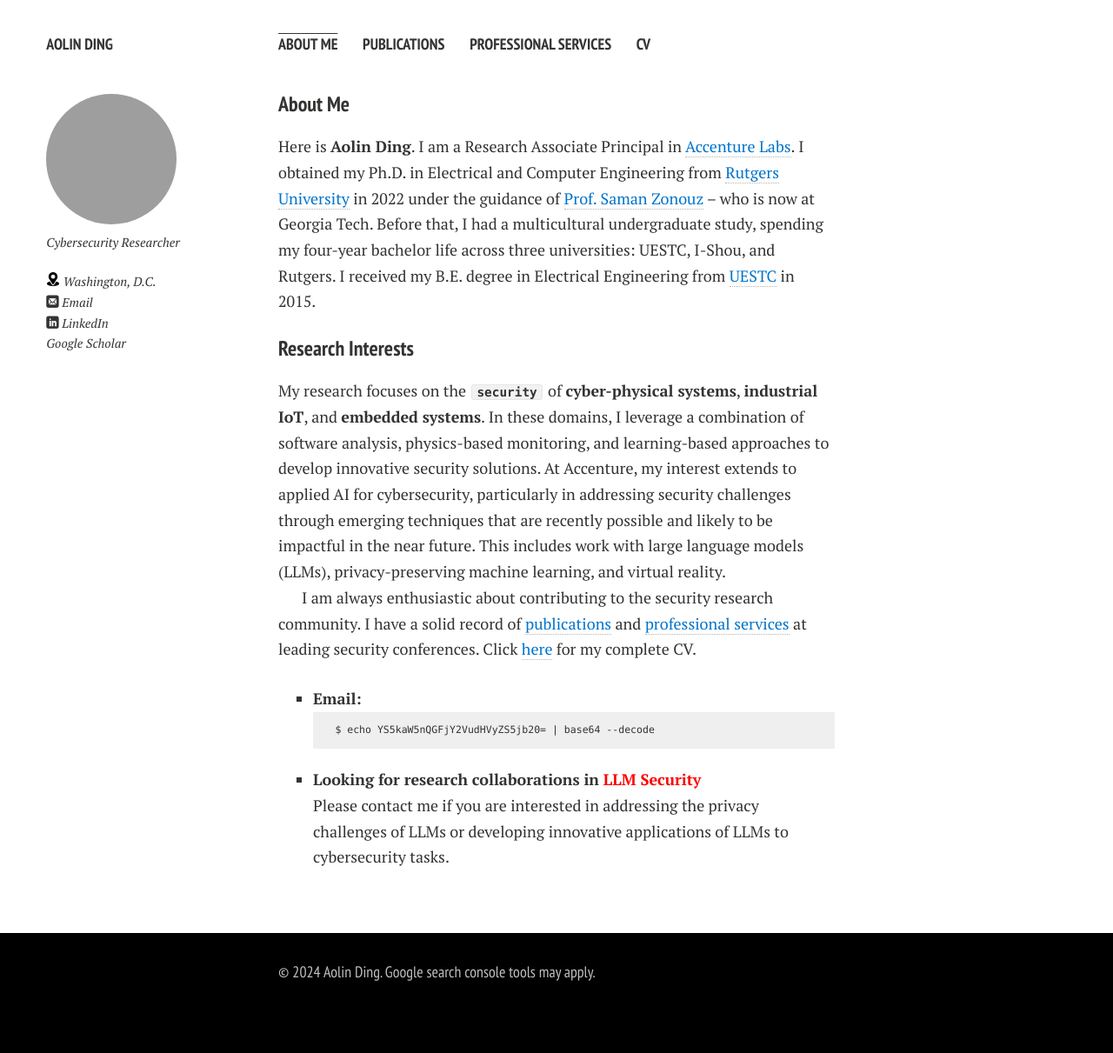
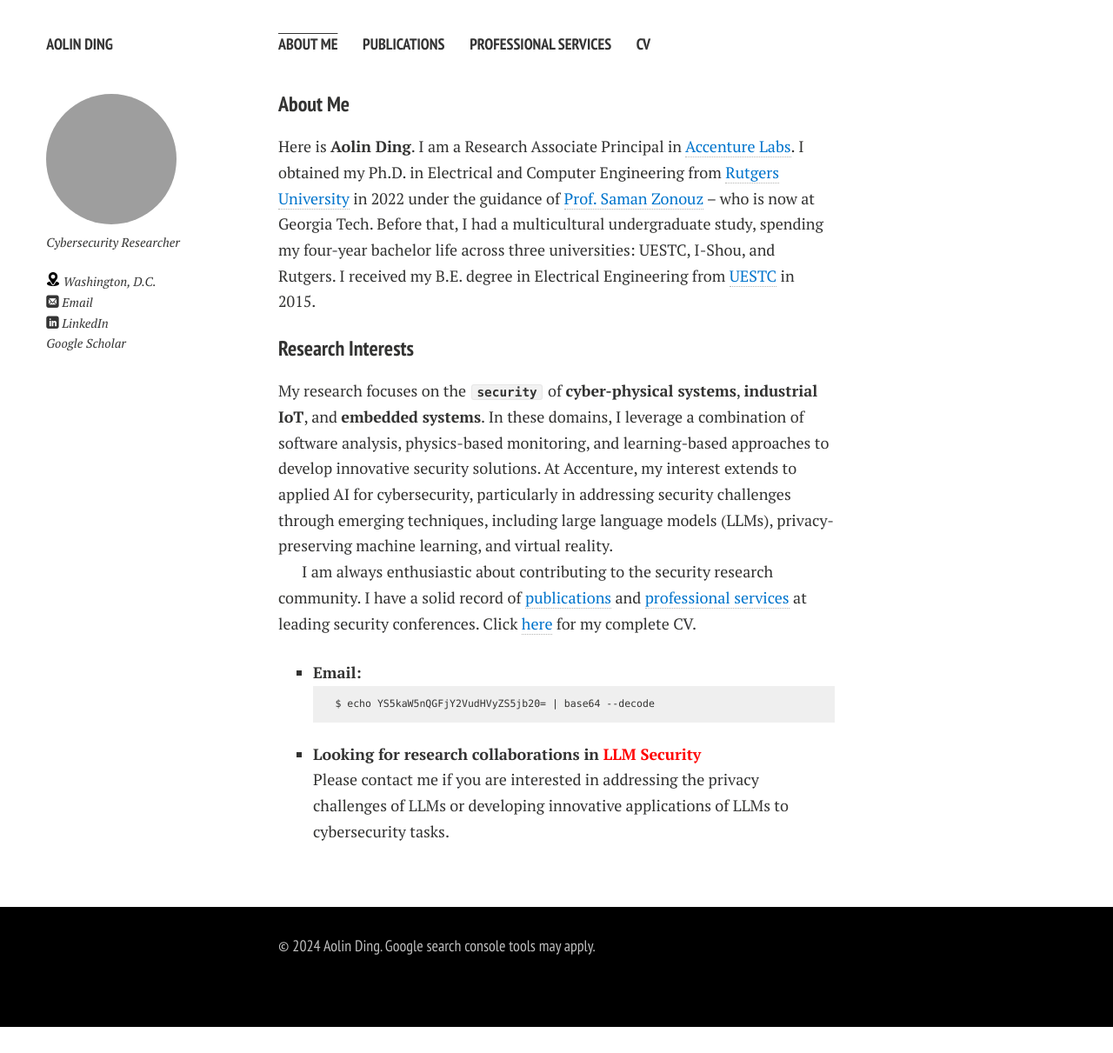
Before and after one commit to aolind/aolind.github.io, a Jekyll site: the page built from index.md, in a window 1280 px wide. Shown: the whole page at 87% size. Built offline with Jekyll 4.4.1, drawn with Linux system fonts in a browser that asks for light colours; nearby versions of some CDN libraries; comment, search, counter and statistics services are not loaded; a style sheet for code colours, icons or effects is not loaded; our own code applies the rules of GitHub Pages for plain Markdown files; after the commit the page ends 1181 px from its top, so only the background shows below that.

Commit message:
Update info

```diff
--- a/index.md
+++ b/index.md
@@ -8,7 +8,7 @@ Here is **Aolin Ding**. I am a Research Associate Principal in [<font color='007
 
 ### Research Interests
 
-My research focuses on the **`security`** of **cyber-physical systems**, **industrial IoT**, and **embedded systems**. In these domains, I leverage a combination of software analysis, physics-based monitoring, and learning-based approaches to develop innovative security solutions. At Accenture, my interest extends to applied AI for cybersecurity, particularly in addressing security challenges through emerging techniques that are recently possible and likely to be impactful in the near future. This includes work with large language models (LLMs), privacy-preserving machine learning, and virtual reality.
+My research focuses on the **`security`** of **cyber-physical systems**, **industrial IoT**, and **embedded systems**. In these domains, I leverage a combination of software analysis, physics-based monitoring, and learning-based approaches to develop innovative security solutions. At Accenture, my interest extends to applied AI for cybersecurity, particularly in addressing security challenges through emerging techniques, including large language models (LLMs), privacy-preserving machine learning, and virtual reality.
 
 I am always enthusiastic about contributing to the security research community. I have a solid record of [<font color='0074cc'>publications</font>](https://aolind.github.io/publications/) and [<font color='0074cc'>professional services</font>](https://aolind.github.io/services/) at leading security conferences. Click [<font color='0074cc'>here</font>](https://aolind.github.io/CV/) for my complete CV.
 
```
Also changed, not shown: services.md (+1 -0 lines).
